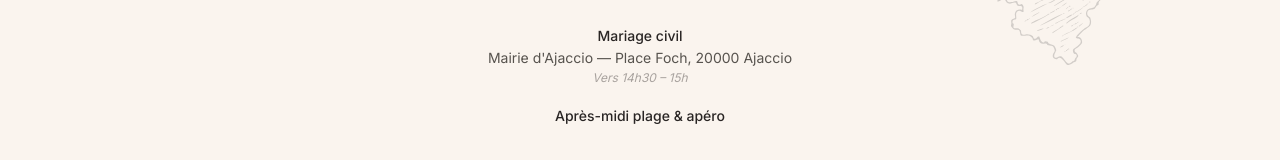
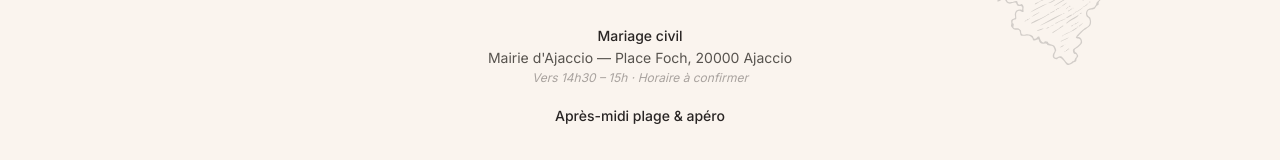
Before and after one commit to rcoco78/ouiencorse, a React (Vite) app: page /programme in a window 1280 px wide. Shown: the part 442-602 px from the top of the page. Built offline with nearby package versions, Linux system fonts and the light colour scheme.

Commit message:
fix: add 'horaire à confirmer' on mariage civil
Co-authored-by: Cursor <cursoragent@cursor.com>

```diff
--- a/src/pages/Programme.tsx
+++ b/src/pages/Programme.tsx
@@ -45,7 +45,7 @@ export default function Programme() {
                   <span className="text-stone-400 text-xs italic">Pour ceux qui peuvent arriver la veille</span>
                 </div>
                 <div className="space-y-5">
-                  <Item label="Mariage civil" detail="Mairie d'Ajaccio — Place Foch, 20000 Ajaccio" note="Vers 14h30 – 15h" />
+                  <Item label="Mariage civil" detail="Mairie d'Ajaccio — Place Foch, 20000 Ajaccio" note="Vers 14h30 – 15h · Horaire à confirmer" />
                   <Item label="Après-midi plage & apéro" />
                 </div>
               </div>
```
